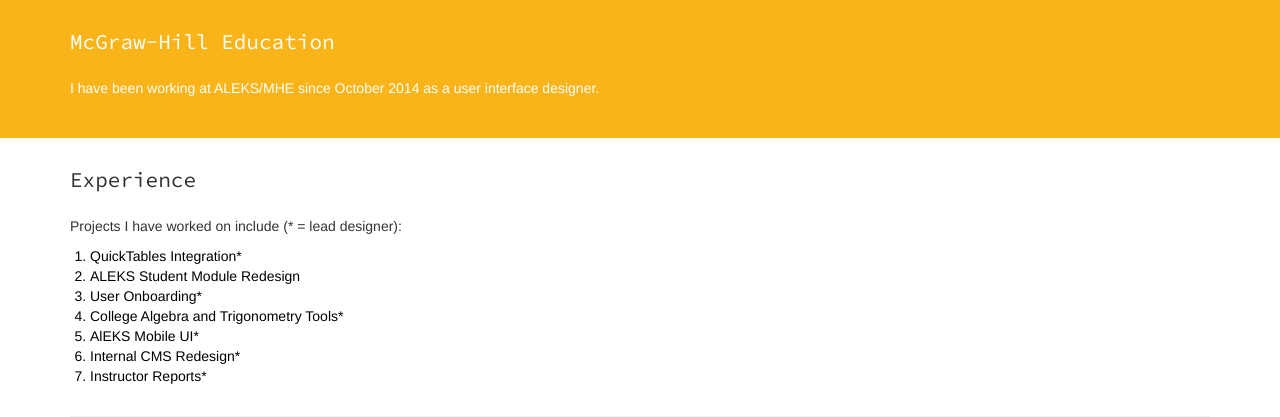
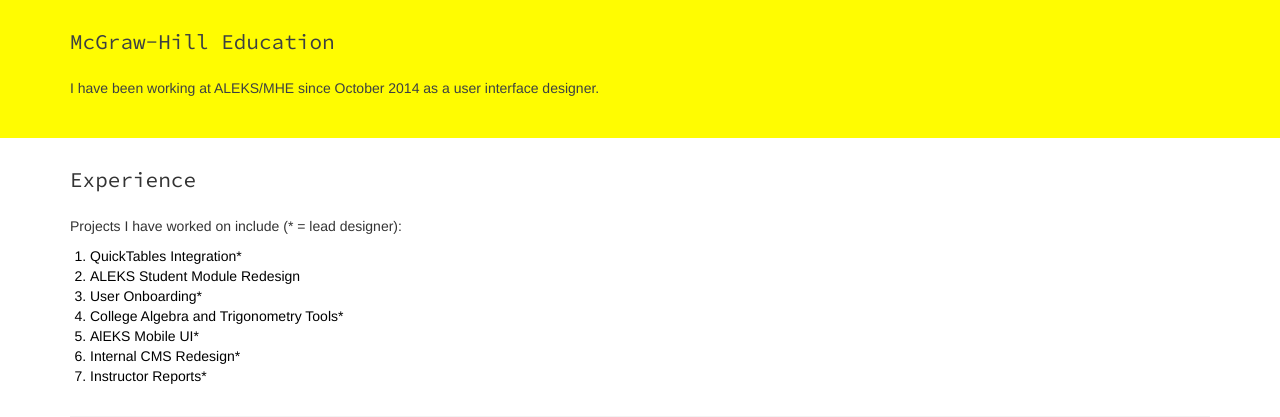
Before and after one commit to mnearents/portfolio-old-, a PHP site: page /project0.html in a window 1280 px wide. Shown: the top 417 px of the page. Run offline with PHP 8.4, Linux system fonts and the light colour scheme; some libraries are stand-ins or nearby versions.

Commit message:
no message

```diff
--- a/css/projectcss.css
+++ b/css/projectcss.css
@@ -194,8 +194,8 @@
 }
 
 #summary {
-   background: #F9B419;
-  color: #fff;
+   background: #FFFC01;
+  color: #3C4042;
 }
 
 #summary a {
@@ -333,7 +333,7 @@
 }
 
 #project-footer {
-    background: #F9B419;
+    background: #43DD9E;
     color: #fff;
     height: 300px;
     padding: 40px;
```
